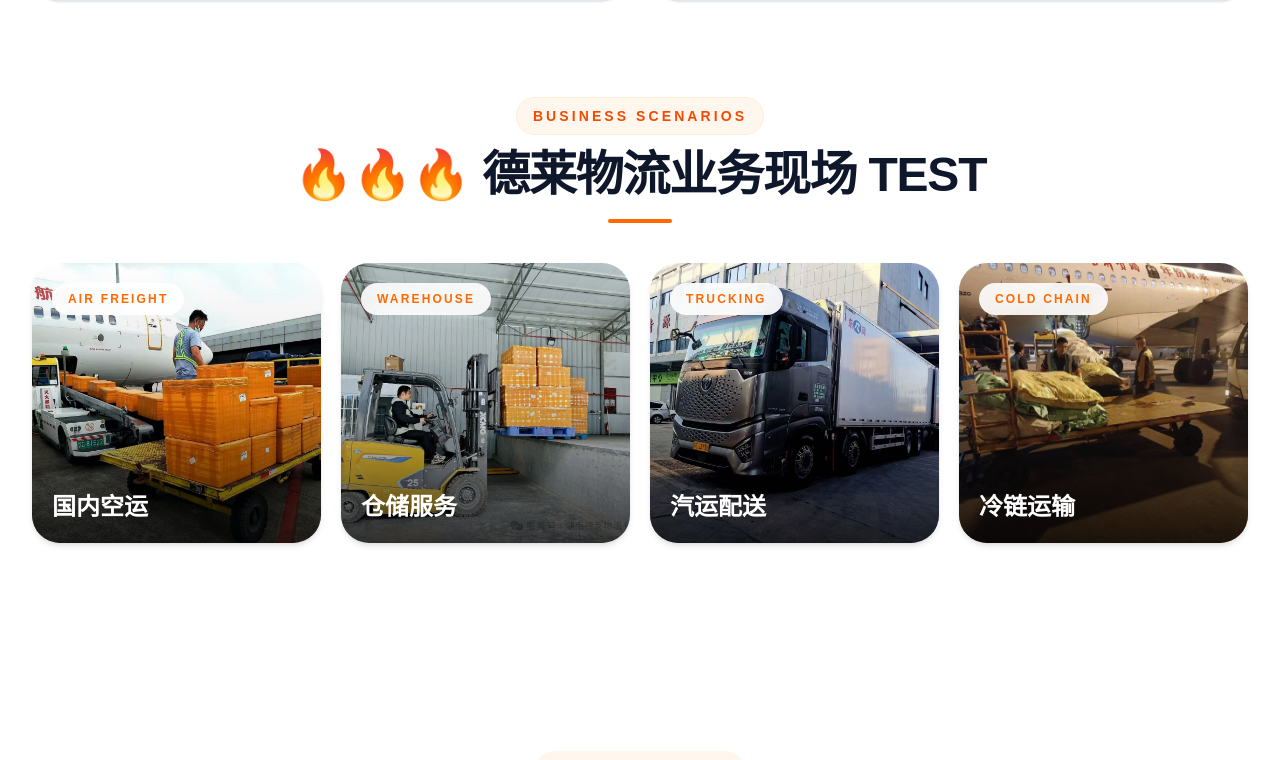
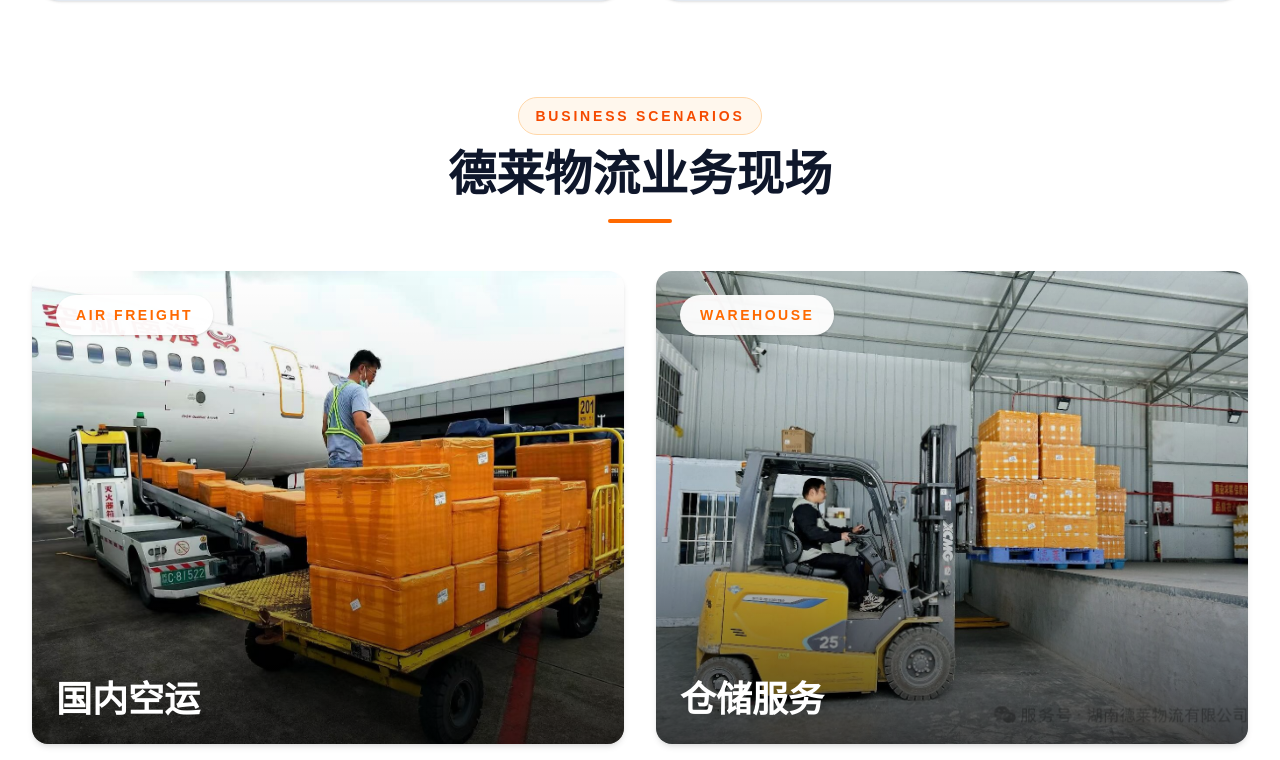
Before and after one commit to DelaiLogistics/delai-logistics, a Next.js app: page / in a window 1280 px wide. Shown: the part 1830-2590 px from the top of the page. Built offline with nearby package versions, Linux system fonts and the light colour scheme.

Commit message:
Optimize Company Gallery

```diff
--- a/components/company/CompanyGallery.tsx
+++ b/components/company/CompanyGallery.tsx
@@ -28,52 +28,41 @@ const gallery = [
 export default function CompanyGallery() {
   return (
     <section className="mt-16 lg:mt-24">
-      {/* 标题 */}
-      <div className="mb-8 text-center lg:mb-10">
-        <span className="inline-flex items-center rounded-full border border-orange-100 bg-orange-50 px-4 py-2 text-xs font-semibold tracking-[0.22em] text-orange-600 sm:text-sm">
+      <div className="mb-8 text-center lg:mb-12">
+        <span className="inline-flex items-center rounded-full border border-orange-200 bg-orange-50 px-4 py-2 text-xs font-semibold tracking-[0.2em] text-orange-600 sm:text-sm">
           BUSINESS SCENARIOS
         </span>
 
-        <h3 className="mt-4 text-3xl font-bold tracking-tight text-slate-900 sm:text-4xl lg:text-5xl">
-          🔥🔥🔥 德莱物流业务现场 TEST
+        <h3 className="mt-4 text-3xl font-bold text-slate-900 sm:text-4xl lg:text-5xl">
+          德莱物流业务现场
         </h3>
 
         <div className="mx-auto mt-5 h-1 w-16 rounded-full bg-orange-500" />
       </div>
 
-      {/* 图片 */}
-      <div className="grid grid-cols-1 gap-5 sm:grid-cols-2 xl:grid-cols-4">
+      <div className="grid grid-cols-2 gap-3 sm:gap-5 lg:gap-8">
         {gallery.map((item) => (
           <div
             key={item.title}
-            className="group overflow-hidden rounded-[28px] bg-white shadow-md transition-all duration-500 hover:-translate-y-2 hover:shadow-2xl"
+            className="group overflow-hidden rounded-2xl bg-white shadow-md transition-all duration-500 hover:-translate-y-2 hover:shadow-2xl"
           >
-            <div className="relative overflow-hidden">
+            <div className="relative">
               <Image
                 src={item.image}
                 alt={item.title}
                 width={700}
                 height={700}
-                className="
-                  h-[220px]
-                  w-full
-                  object-cover
-                  transition-transform
-                  duration-700
-                  group-hover:scale-110
-                  sm:h-[250px]
-                  lg:h-[280px]
-                "
+                className="aspect-[4/5] w-full object-cover transition duration-700 group-hover:scale-110 lg:aspect-[5/4]"
               />
 
-              <div className="absolute inset-0 bg-gradient-to-t from-black/75 via-black/10 to-transparent" />
+              <div className="absolute inset-0 bg-gradient-to-t from-black/70 via-black/10 to-transparent" />
 
-              <div className="absolute left-4 top-4 rounded-full bg-white/90 px-3 py-1.5 text-[11px] font-bold tracking-[0.18em] text-orange-500 backdrop-blur sm:left-5 sm:top-5 sm:px-4 sm:py-2 sm:text-xs">
+              <div className="absolute left-2 top-2 rounded-full bg-white/95 px-3 py-1 text-[10px] font-bold tracking-[0.18em] text-orange-500 shadow sm:left-4 sm:top-4 sm:px-4 sm:py-2 sm:text-xs lg:left-6 lg:top-6 lg:px-5 lg:py-2.5 lg:text-sm">
                 {item.tag}
               </div>
 
-              <div className="absolute bottom-5 left-5">
-                <h4 className="text-xl font-bold text-white sm:text-2xl">
+              <div className="absolute bottom-3 left-3 sm:bottom-5 sm:left-5 lg:bottom-6 lg:left-6">
+                <h4 className="text-lg font-bold text-white sm:text-2xl lg:text-4xl">
                   {item.title}
                 </h4>
               </div>
```
